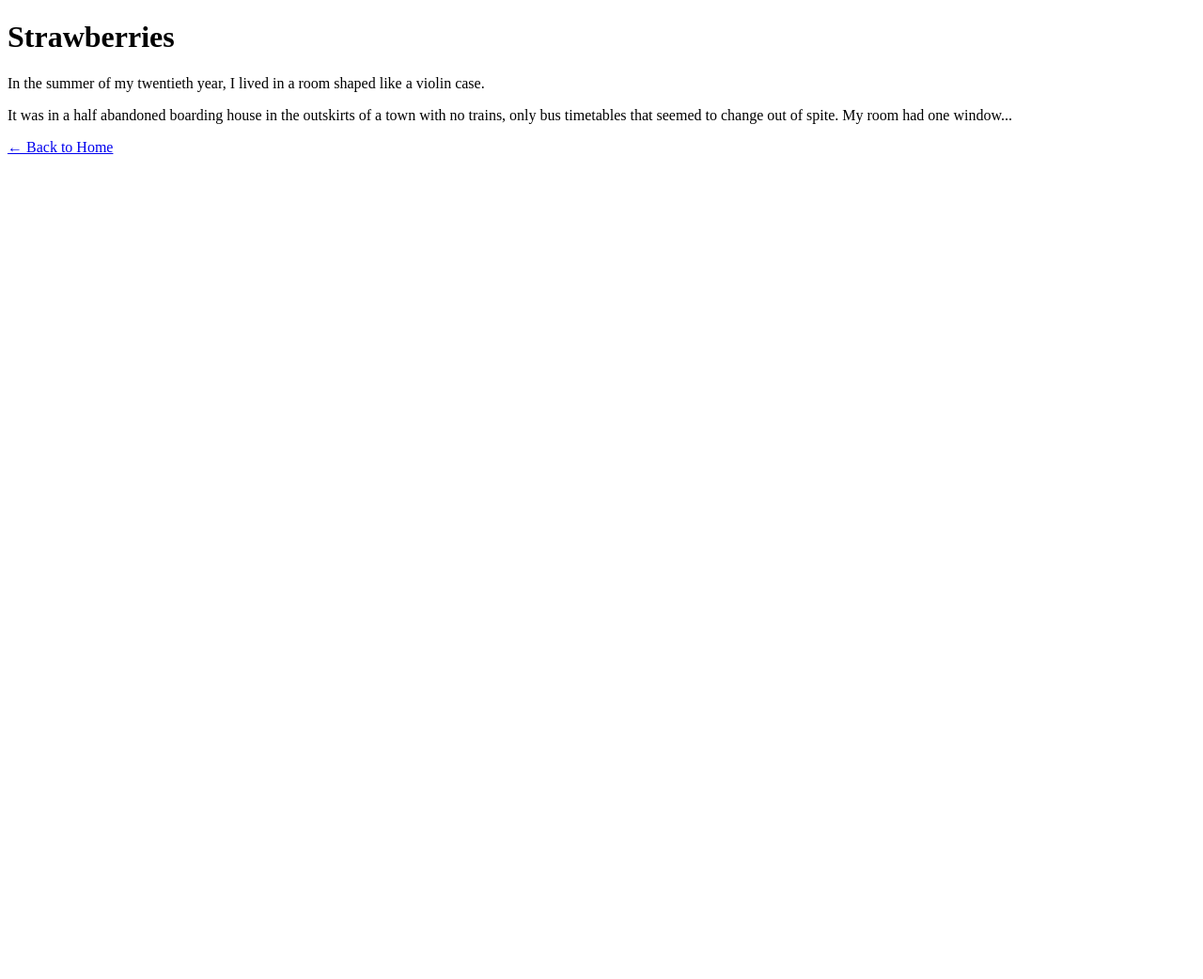
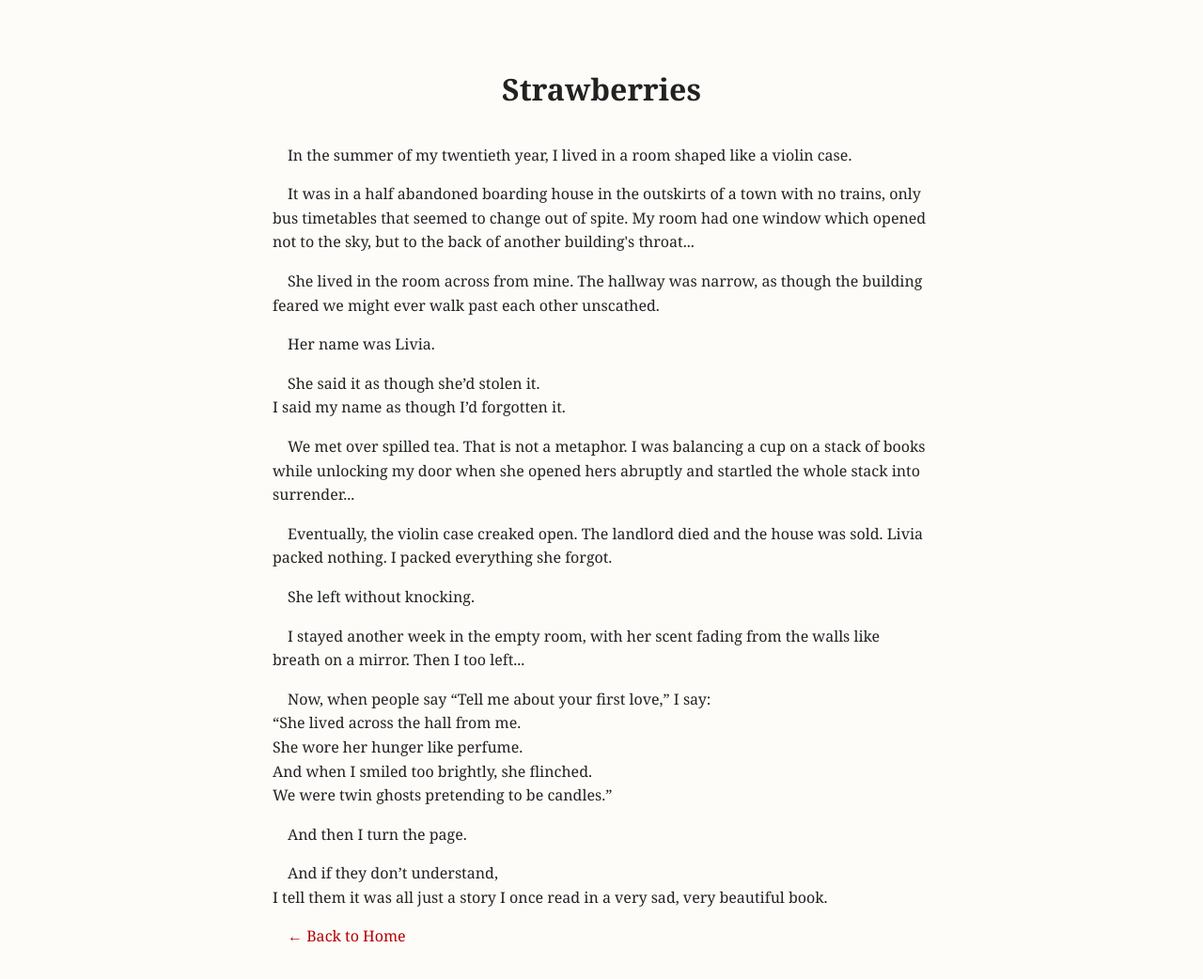
Before and after one commit to SarahStets/Kitsune2VixenInk, a plain HTML site: page poems/poems/Strawberries.html in a window 1280 px wide. Shown: the whole page at 94% size. Before the commit the page ends 800 px from the top, so only its background shows below. Drawn offline with Linux system fonts and the light colour scheme.

Commit message:
Update Strawberries.html

```diff
--- a/poems/poems/Strawberries.html
+++ b/poems/poems/Strawberries.html
@@ -3,16 +3,54 @@
 <head>
   <meta charset="UTF-8">
   <title>Strawberries</title>
-  <link rel="stylesheet" href="styles.css">
+  <style>
+    body {
+      font-family: Georgia, serif;
+      max-width: 700px;
+      margin: 2rem auto;
+      line-height: 1.6;
+      background: #fdfcf9;
+      color: #222;
+      padding: 1rem;
+    }
+    h1 { text-align: center; margin-bottom: 2rem; }
+    a { color: #b30000; text-decoration: none; }
+    a:hover { text-decoration: underline; }
+    p { margin-bottom: 1rem; text-indent: 1em; }
+  </style>
 </head>
 <body>
   <h1>Strawberries</h1>
 
   <p>In the summer of my twentieth year, I lived in a room shaped like a violin case.</p>
 
-  <p>It was in a half abandoned boarding house in the outskirts of a town with no trains, only bus timetables that seemed to change out of spite. My room had one window...</p>
+  <p>It was in a half abandoned boarding house in the outskirts of a town with no trains, only bus timetables that seemed to change out of spite. My room had one window which opened not to the sky, but to the back of another building's throat...</p>
 
-  <!-- continue your story here -->
+  <p>She lived in the room across from mine. The hallway was narrow, as though the building feared we might ever walk past each other unscathed.</p>
+
+  <p>Her name was Livia.</p>
+
+  <p>She said it as though she’d stolen it.<br>
+  I said my name as though I’d forgotten it.</p>
+
+  <p>We met over spilled tea. That is not a metaphor. I was balancing a cup on a stack of books while unlocking my door when she opened hers abruptly and startled the whole stack into surrender...</p>
+
+  <p>Eventually, the violin case creaked open. The landlord died and the house was sold. Livia packed nothing. I packed everything she forgot.</p>
+
+  <p>She left without knocking.</p>
+
+  <p>I stayed another week in the empty room, with her scent fading from the walls like breath on a mirror. Then I too left...</p>
+
+  <p>Now, when people say “Tell me about your first love,” I say:<br>
+  “She lived across the hall from me.<br>
+  She wore her hunger like perfume.<br>
+  And when I smiled too brightly, she flinched.<br>
+  We were twin ghosts pretending to be candles.”</p>
+
+  <p>And then I turn the page.</p>
+
+  <p>And if they don’t understand,<br>
+  I tell them it was all just a story I once read in a very sad, very beautiful book.</p>
 
   <p><a href="index.html">← Back to Home</a></p>
 </body>
```
